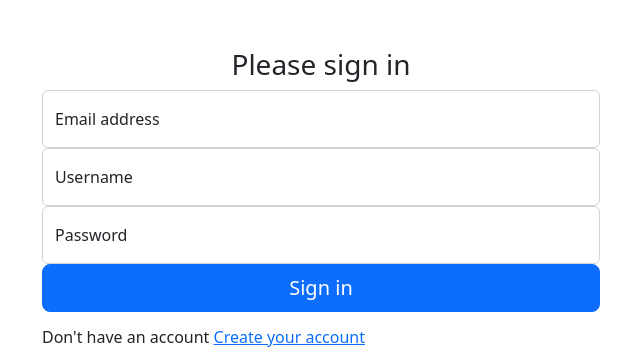
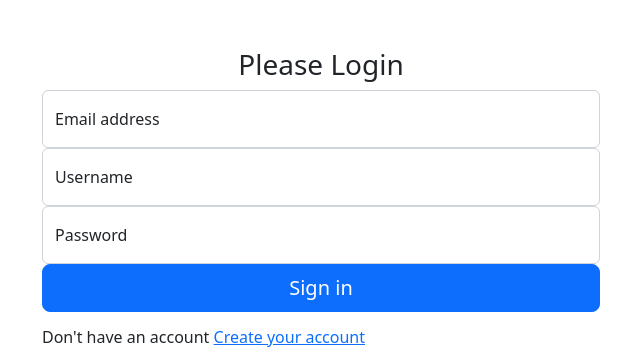
Before and after one commit to esnoko/auth-system, a PHP site: page /login.php in a window 1280 px wide. Shown: the part 56-403 px from the top of the page, without its empty margins (319-959 px from the left). Run offline with PHP 8.4, Linux system fonts and the light colour scheme.

Commit message:
improve formatting and structure of login form in login.php

```diff
--- a/login.php
+++ b/login.php
@@ -2,8 +2,7 @@
 
 <main class="form-signin w-50 m-auto">
     <form>
-    <!-- <img class="mb-4 text-center" src="/docs/5.2/assets/brand/bootstrap-logo.svg" alt="" width="72" height="57"> -->
-    <h1 class="h3 mt-5 fw-normal text-center">Please sign in</h1>
+        <h1 class="h3 mt-5 fw-normal text-center">Please Login</h1>
 
         <div class="form-floating">
             <input type="email" class="form-control" id="floatingInput" placeholder="name@example.com">
@@ -19,7 +18,7 @@
         </div>
 
         <button class="w-100 btn btn-lg btn-primary" type="submit">Sign in</button>
-    <h6 class="mt-3">Don't have an account  <a href="register.php">Create your account</a></h6>
+        <h6 class="mt-3">Don't have an account <a href="register.php">Create your account</a></h6>
     </form>
 </main>
 <?php require "includes/footer.php"; ?>
```
Lines whose indentation alone changed are shown as unchanged.
